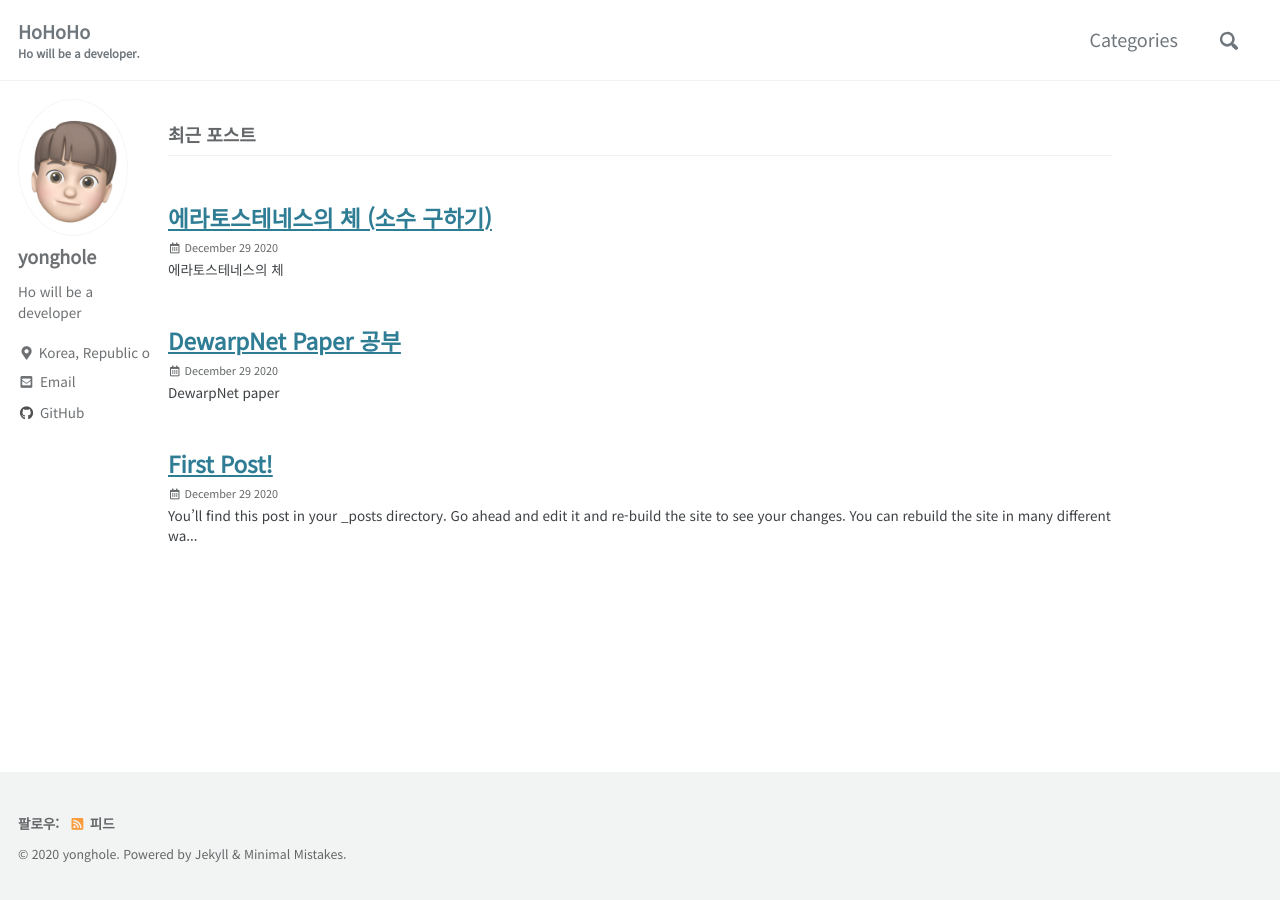
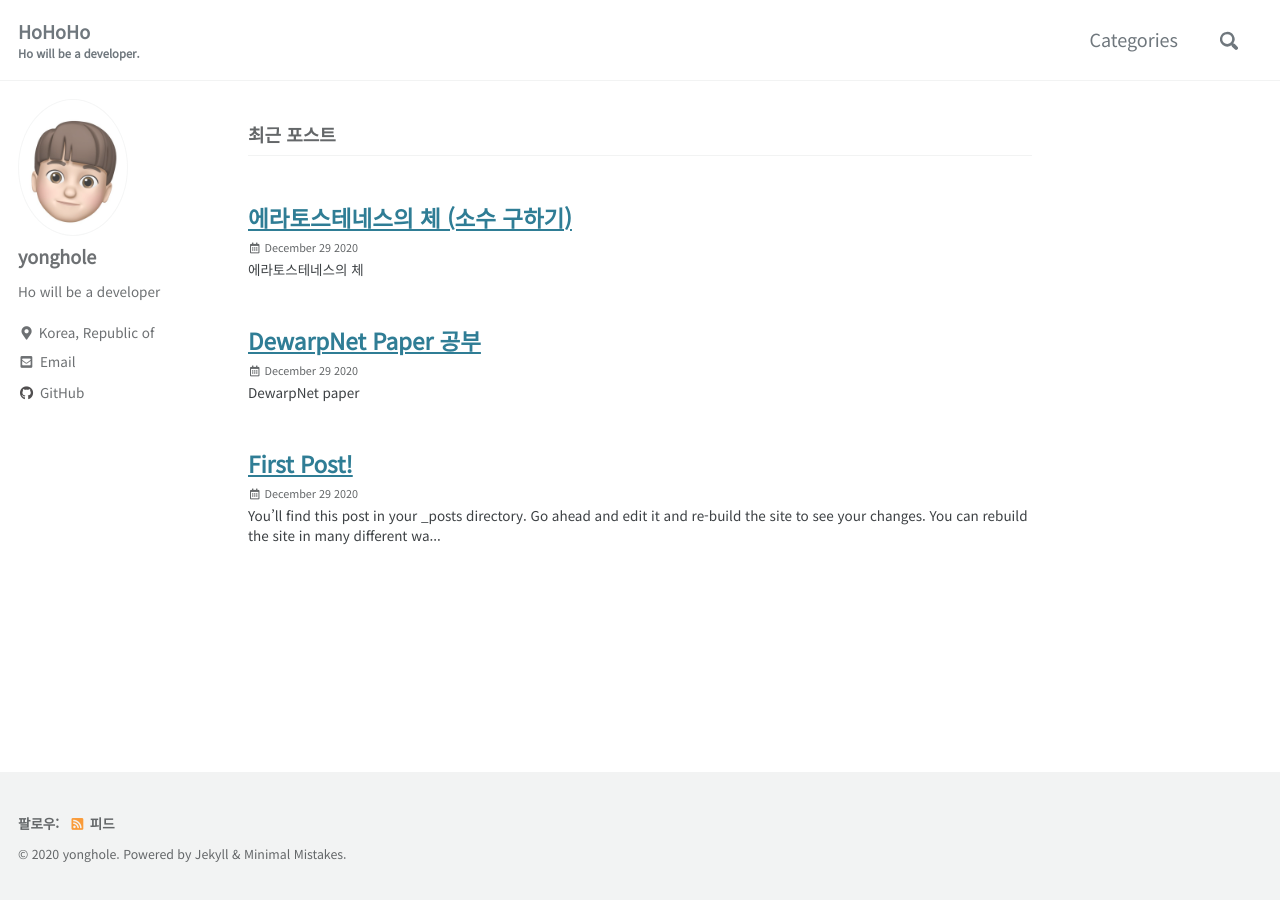
Before and after one commit to yonghole/yonghole.github.io, a Jekyll site: the page built from index.html, in a window 1280 px wide. Built offline with Jekyll 4.4.1, drawn with Linux system fonts in a browser that asks for light colours; cached includes are drawn as plain includes; the list of posts is cut into pages by our own code.

Commit message:
Update _variables.scss

```diff
--- a/_sass/minimal-mistakes/_variables.scss
+++ b/_sass/minimal-mistakes/_variables.scss
@@ -152,11 +152,11 @@ $max-width: $x-large !default;
    ========================================================================== */
 
 //$right-sidebar-width-narrow: 200px !default;
-$right-sidebar-width-narrow: 100px !default;
+$right-sidebar-width-narrow: 130px !default;
 //$right-sidebar-width: 300px !default;
-$right-sidebar-width: 150px !default;
+$right-sidebar-width: 230px !default;
 //$right-sidebar-width-wide: 400px !default;
-$right-sidebar-width-wide: 200px !default;
+$right-sidebar-width-wide: 250px !default;
 
 /*
    Other
```
